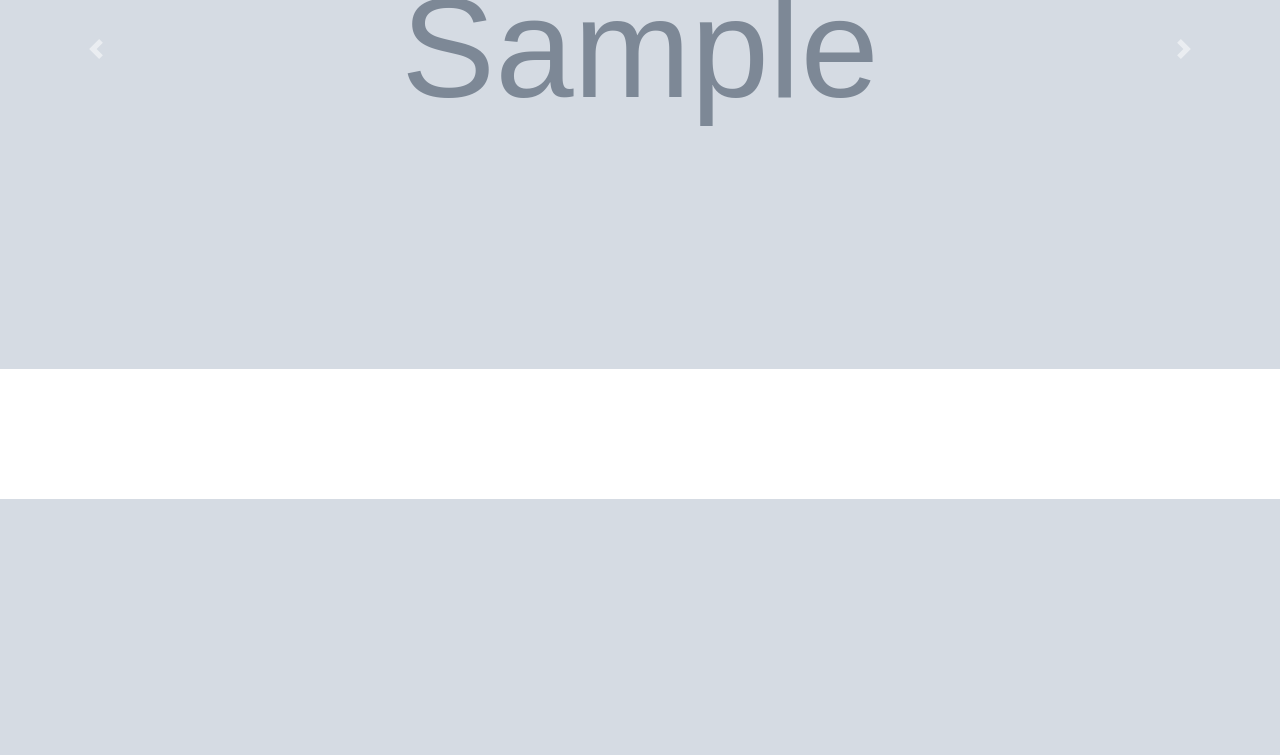
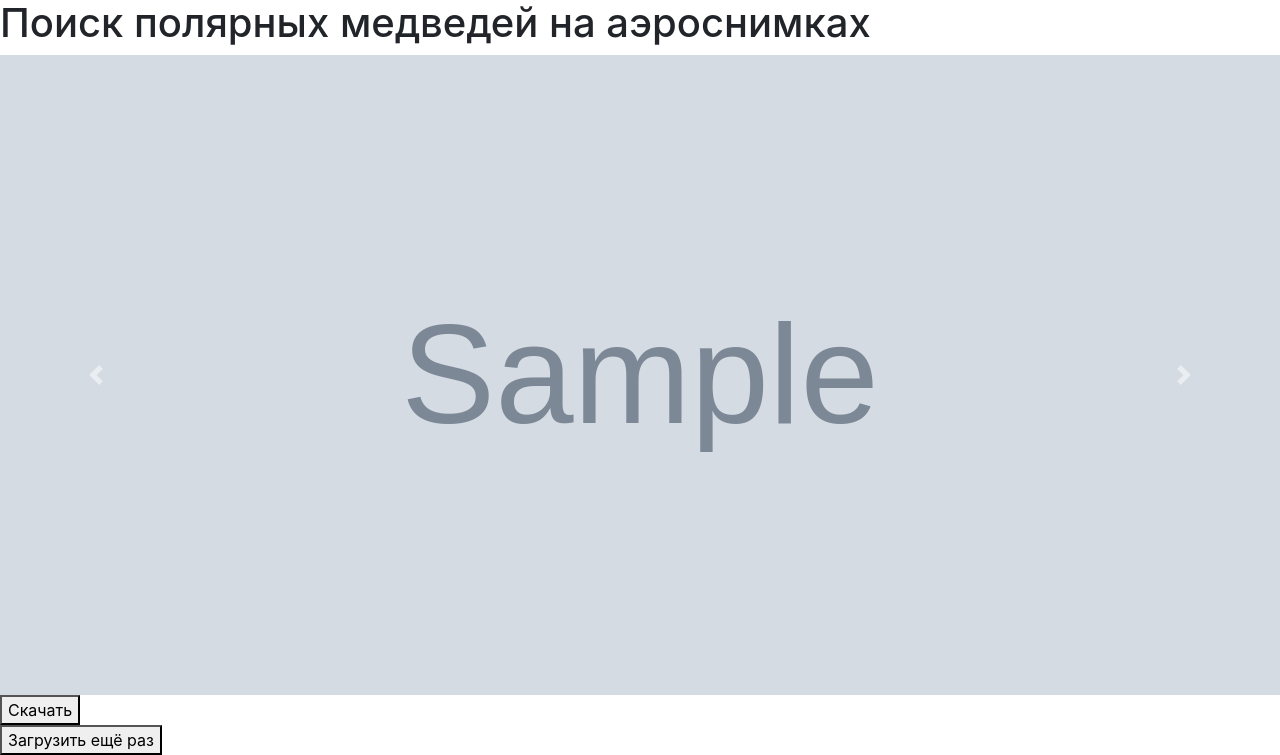
Before and after one commit to IvanZoizi/Hack-ai, a Django app: template scr/templates/save.html in a window 1280 px wide. Shown: the part 301-1056 px from the top of the page. Before the commit the page ends 800 px from the top, so only its background shows below. Run offline with Django 4.2, Linux system fonts and the light colour scheme; the template is opened without the code that fills it: most values are stand-ins (such as "Sample title", 1, 10 or a date in 2020); grey boxes marked "Sample" are stand-in pictures; parts of the project's set-up code (start-up, migrations or seed data) failed here and were passed over; some libraries are stand-ins or nearby versions.

Commit message:
Готово

```diff
--- a/scr/templates/save.html
+++ b/scr/templates/save.html
@@ -1,23 +1,23 @@
 <!DOCTYPE html>
-<html lang="en">
+<html lang="ru">
+{% load static %}
 <head>
     <meta charset="UTF-8">
     <title>Результат</title>
+      <link rel="stylesheet" type="text/css" href="{% static 'css/main.css' %}" />
     <script type="text/javascript" src="/templates/whitesquare/js/bootstrap.js"></script>
 <link href="https://cdn.jsdelivr.net/npm/bootstrap@4.6.0/dist/css/bootstrap.min.css" rel="stylesheet"/>
 <script src="https://kit.fontawesome.com/3f751ee996.js"></script>
 <script src="https://code.jquery.com/jquery-3.5.1.slim.min.js"></script>
 <script src="https://cdn.jsdelivr.net/npm/bootstrap@4.6.0/dist/js/bootstrap.bundle.min.js"></script>
-
 </head>
 <body>
-<form method="post" enctype="multipart/form-data">
-    {% csrf_token %}
-    <a href="media/photos/{{name}}" download>Скачать файл</a>
-  <button type="submit" name="save_next" value="Save&Next">&nbsp;Загрузить</button>
-</form>
-
-    <div id="carousel-example-2" class="carousel slide carousel-fade z-depth-1-half" data-ride="carousel">
+    <header class="header_div">
+        <img src="{% static 'img/logo_bear.svg' %}" class="logo"><h1>Поиск полярных медведей на аэроснимках</h1>
+    </header>
+<main class="view_photo">
+<div class="carousel_container">
+<div id="carousel-example-2" class="carousel slide carousel-fade z-depth-1-half" data-ride="carousel">
   <div class="carousel-inner" role="listbox">
     <div class="carousel-item active">
       <div class="view">
@@ -49,5 +49,14 @@
   </a>
   <!--/.Controls-->
 </div>
+</div>
+<div class="group_button">
+    <a href="media/photos/{{name}}" download><button class="download">Скачать</button></a>
+<form method="post" enctype="multipart/form-data">
+    {% csrf_token %}
+    <button class="download" type="submit" name="save_next" value="Save&Next">Загрузить ещё раз</button>
+</form>
+</div>
+</main>
 </body>
 </html>
```
